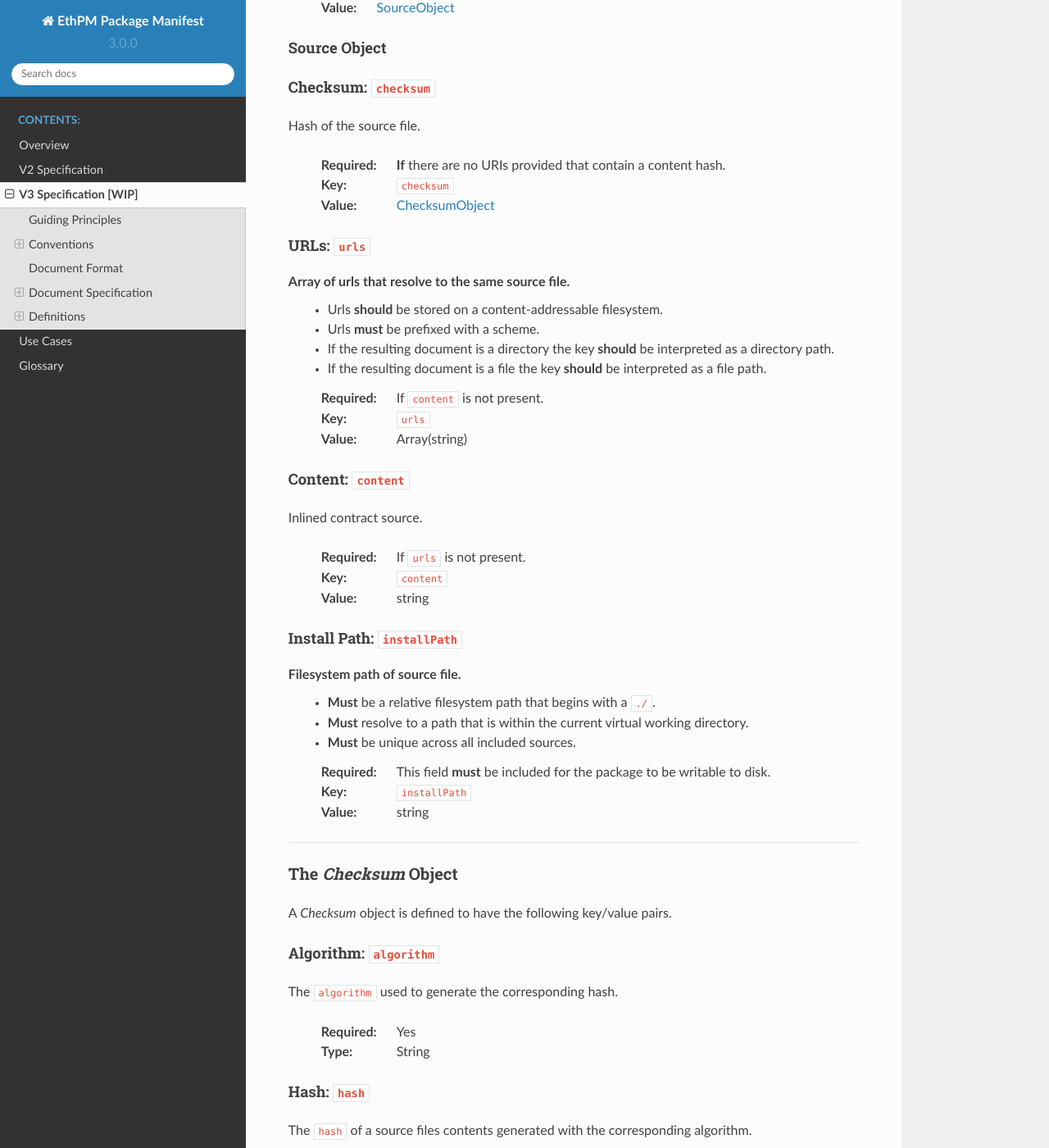
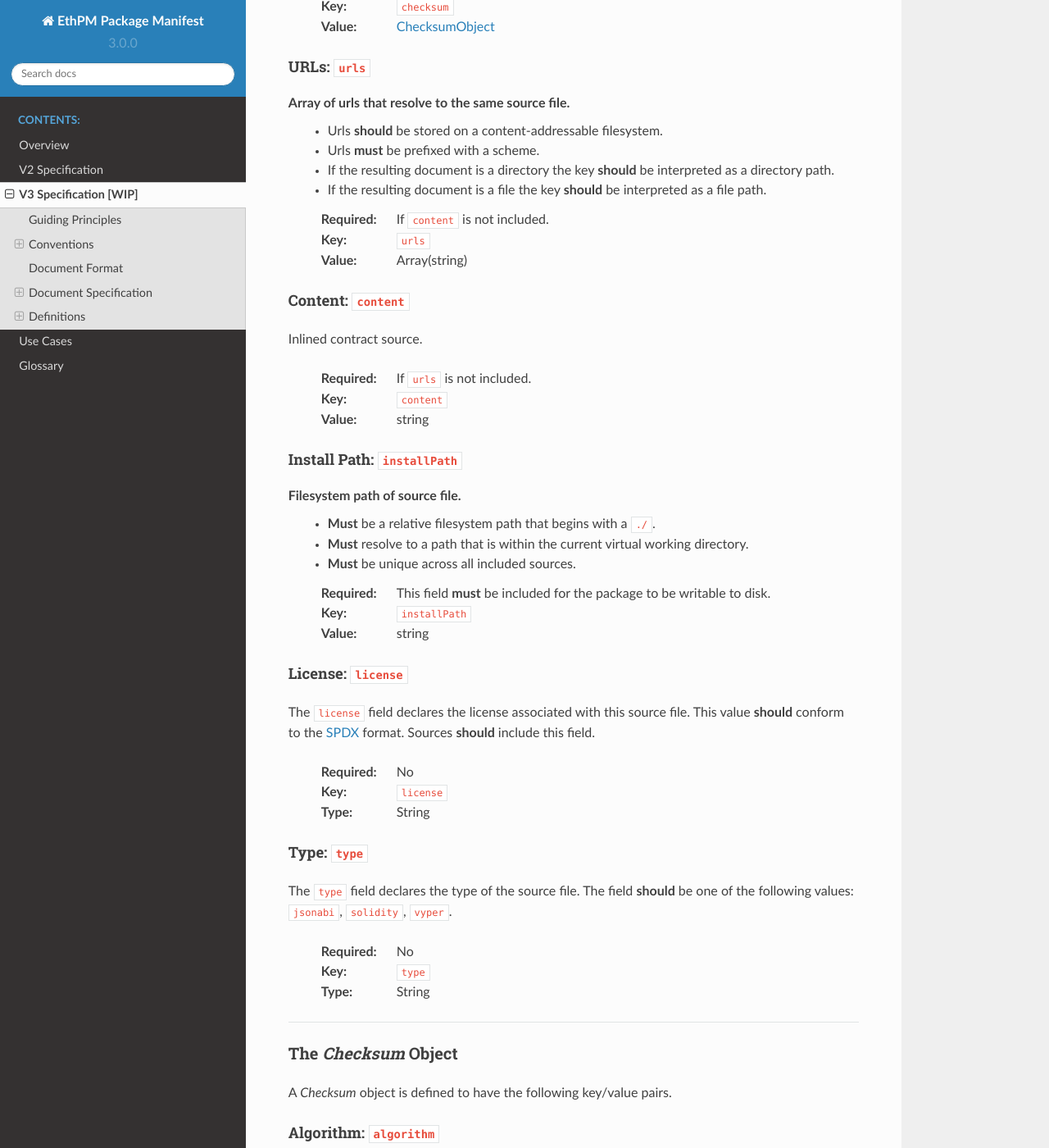
Before and after one commit to ethpm/ethpm-spec, a Sphinx documentation site: the page built from docs/source/v3-package-spec.rst, in a window 1280 px wide and 1400 px high, scrolled down 9818 px. Shown: the whole window at 82% size. Built offline with Sphinx 7.4.7 and the Read the Docs theme 2.0.0, drawn with Linux system fonts in a browser that asks for light colours; the version number is read from the project's files by our own code; some of the changed text lies outside the part shown.

Commit message:
Update source object and contract alias definition

```diff
--- a/docs/source/v3-package-spec.rst
+++ b/docs/source/v3-package-spec.rst
@@ -543,7 +531,7 @@ Array of urls that resolve to the same source file.
   - If the resulting document is a directory the key **should** be interpreted as a directory path.
   - If the resulting document is a file the key **should** be interpreted as a file path.
 
-  :Required: If ``content`` is not present.
+  :Required: If ``content`` is not included.
   :Key: ``urls``
   :Value: Array(string)
 
@@ -551,7 +539,7 @@ Content: ``content``
 ^^^^^^^^^^^^^^^^^^^^
 Inlined contract source.
 
-  :Required: If ``urls`` is not present.
+  :Required: If ``urls`` is not included.
   :Key: ``content``
   :Value: string
 
@@ -565,6 +553,28 @@ Filesystem path of source file.
   :Required: This field **must** be included for the package to be writable to disk.
   :Key: ``installPath``
   :Value: string
+
+License: ``license``
+^^^^^^^^^^^^^^^^^^^^
+
+The ``license`` field declares the license associated with this
+source file. This value **should** conform to the
+`SPDX <https://en.wikipedia.org/wiki/Software_Package_Data_Exchange>`__
+format. Sources **should** include this field.
+
+  :Required: No
+  :Key: ``license``
+  :Type: String
+
+Type: ``type``
+^^^^^^^^^^^^^^
+
+The ``type`` field declares the type of the source file. The field **should** be one
+of the following values: ``jsonabi``, ``solidity``, ``vyper``.
+
+  :Required: No
+  :Key: ``type``
+  :Type: String
 
 ----
 
@@ -645,6 +655,14 @@ Natspec: ``natspec``
   :Format: The union of the
     `UserDoc <https://github.com/ethereum/wiki/wiki/Ethereum-Natural-Specification-Format#user-documentation>`_
     and `DevDoc <https://github.com/ethereum/wiki/wiki/Ethereum-Natural-Specification-Format#developer-documentation>`_  formats.
+
+Source: ``source``
+^^^^^^^^^^^^^^^^^^
+The global source identifier for the source file from which this contract type was generated.
+
+  :Required: No
+  :Type: String
+  :Value: **must** match a unique source ID included in the `Sources Object`_ for this package.
 
 ----
 
```
Also changed, not shown: other parts of docs/source/v3-package-spec.rst (+1 -13 lines), docs/source/glossary.rst (+2 -5 lines).
